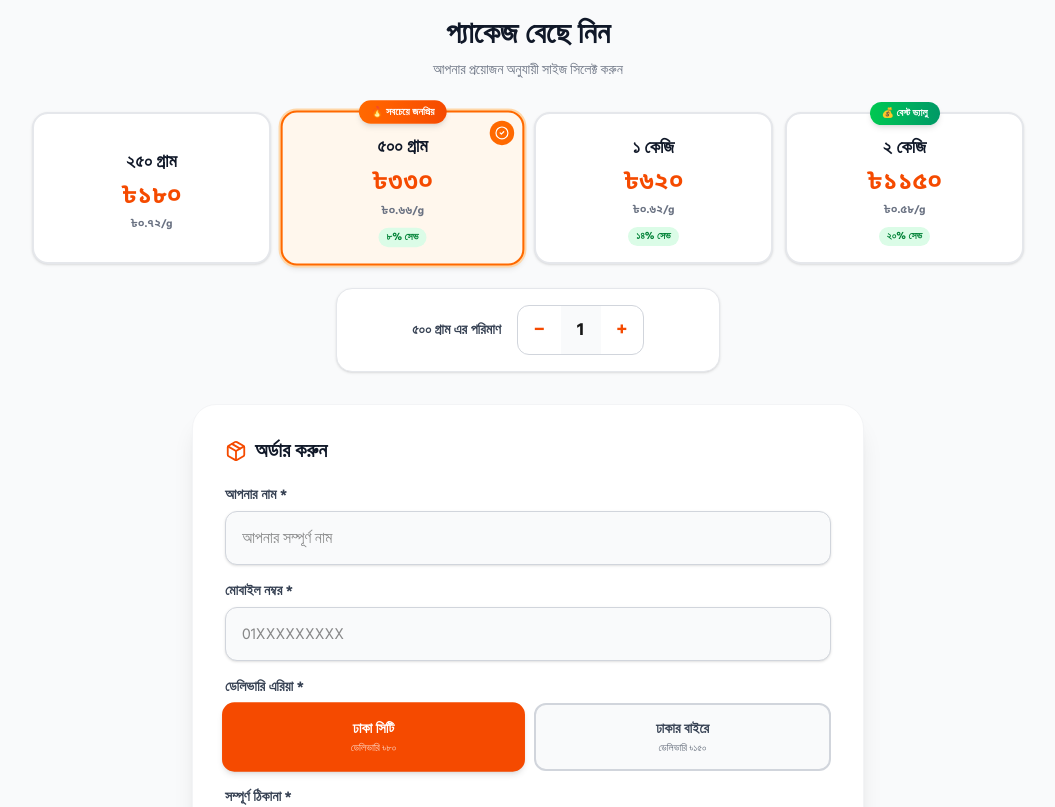
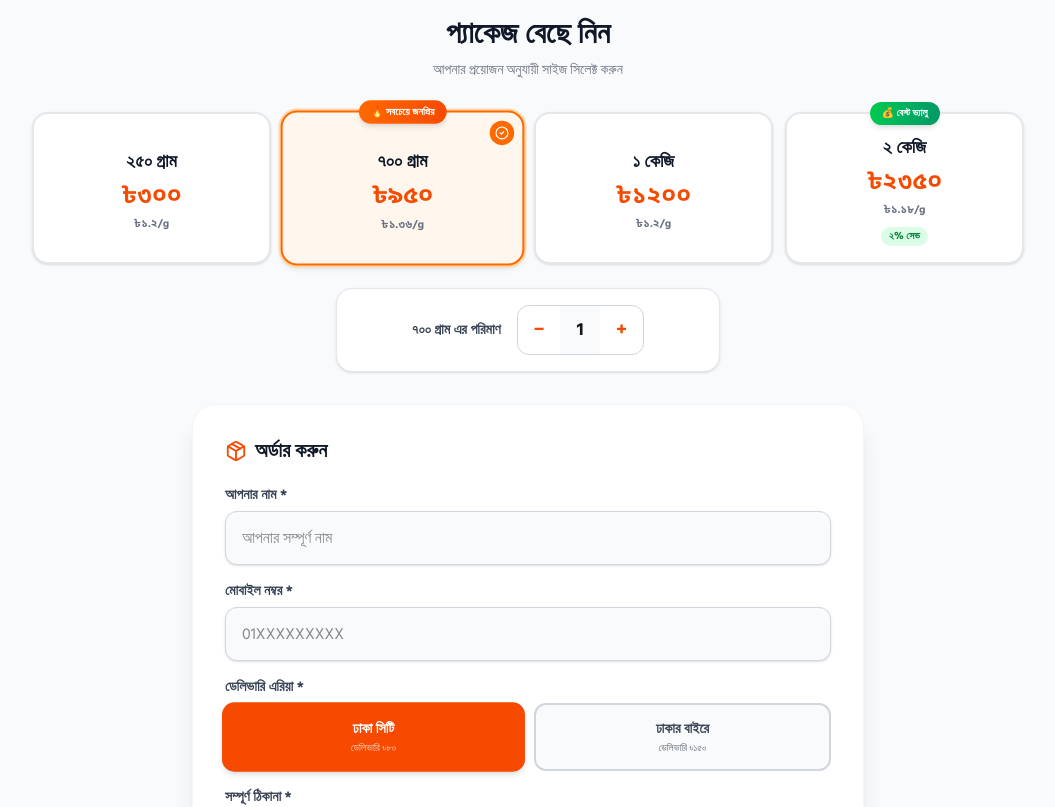
Before and after one commit to showravhasan1/ilhams-kitchen-v2, a Next.js app: page / in a window 1280 px wide. Shown: the part 2680-3487 px from the top of the page, without its empty margins (112-1167 px from the left). Built offline with nearby package versions, Linux system fonts and the light colour scheme.

Commit message:
Update prices: 250g=300, 700g=950, 1kg=1200, 2kg=2350

```diff
--- a/app/page.tsx
+++ b/app/page.tsx
@@ -17,10 +17,10 @@ const toBangla = (num: number | string): string => {
 
 /* ─── Data ─── */
 const products = [
-    { id: '250g', name: '২৫০ গ্রাম', price: 180, perGram: 0.72, save: 0, popular: false, best: false },
-    { id: '500g', name: '৫০০ গ্রাম', price: 330, perGram: 0.66, save: 8, popular: true, best: false },
-    { id: '1kg', name: '১ কেজি', price: 620, perGram: 0.62, save: 14, popular: false, best: false },
-    { id: '2kg', name: '২ কেজি', price: 1150, perGram: 0.58, save: 20, popular: false, best: true },
+    { id: '250g', name: '২৫০ গ্রাম', price: 300, perGram: 1.20, save: 0, popular: false, best: false },
+    { id: '700g', name: '৭০০ গ্রাম', price: 950, perGram: 1.36, save: 0, popular: true, best: false },
+    { id: '1kg', name: '১ কেজি', price: 1200, perGram: 1.20, save: 0, popular: false, best: false },
+    { id: '2kg', name: '২ কেজি', price: 2350, perGram: 1.18, save: 2, popular: false, best: true },
 ];
 
 const features = [
```
